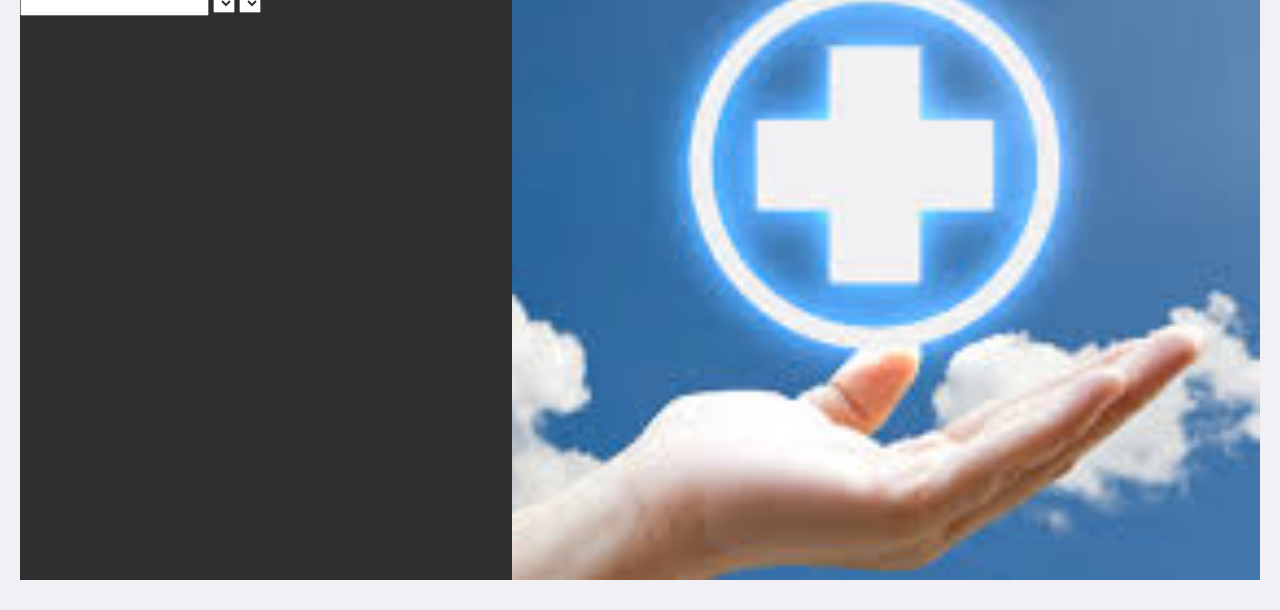
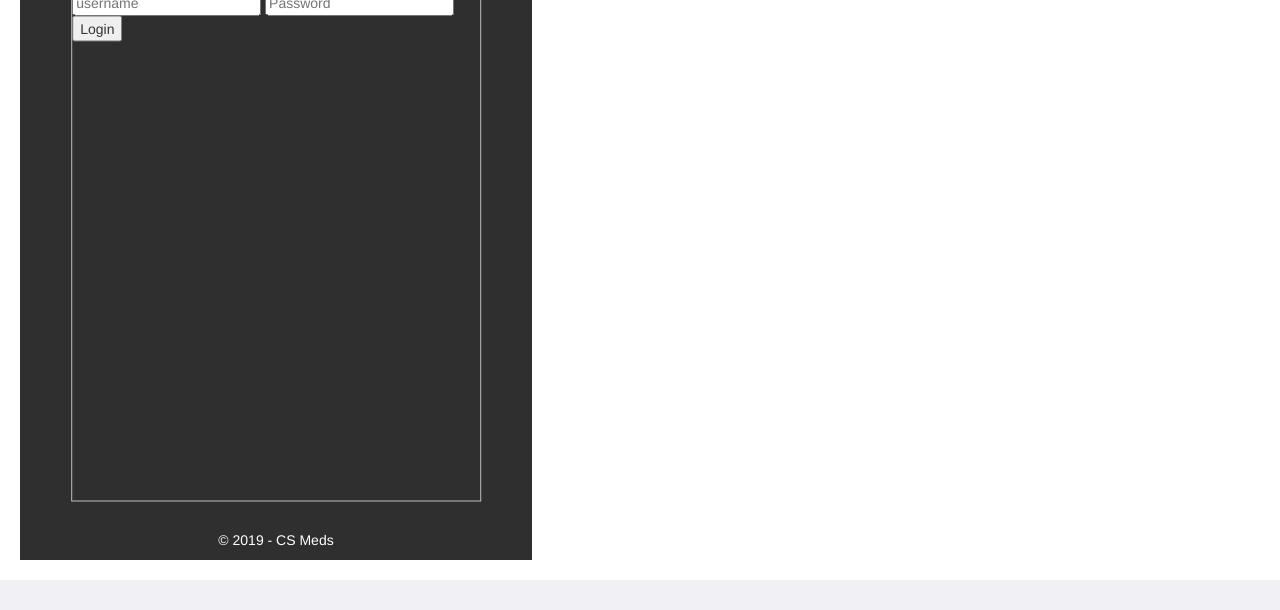
Before and after one commit to farinacci1/School, a plain HTML site: page DB_project/index.html in a window 1280 px wide. Shown: the part 190-800 px from the top of the page. Drawn offline with nearby package versions, Linux system fonts and the light colour scheme.

Commit message:
Add files via upload

```diff
--- a/DB_project/index.html
+++ b/DB_project/index.html
@@ -12,44 +12,40 @@
   <meta name="author" content="Jorge Farinacci">
   <meta name="author" content="Andrew Min">
   <meta name="author" content="Phillip Thamm">
-  <!-- bootstrap -->
-  <link rel="stylesheet" href="https://maxcdn.bootstrapcdn.com/bootstrap/3.4.0/css/bootstrap.min.css">
-  <!-- jQuery library -->
+
+  <meta name="viewport" content="width=device-width, initial-scale=1">
   <script src="https://ajax.googleapis.com/ajax/libs/jquery/3.3.1/jquery.min.js"></script>
-  <!-- Latest compiled JavaScript -->
-  <script src="https://maxcdn.bootstrapcdn.com/bootstrap/3.4.0/js/bootstrap.min.js"></script>
+  <link href="//maxcdn.bootstrapcdn.com/bootstrap/3.3.0/css/bootstrap.min.css" rel="stylesheet" type="text/css" />
+  <script src="//maxcdn.bootstrapcdn.com/bootstrap/3.3.0/js/bootstrap.min.js"></script>
   <link rel="stylesheet" type="text/css" href="indexStyle.css">
 
 </head>
 
 <body>
-	<div class="content_header"/>
+  <div class="content_header"/>
   <div class="content_body">
-	<span class="leftInnerContainer">
-		<div class="leftInnerContainerTop">
-		</div>
-		<div class="leftInnerContainerWhole">
-			<div class="describer">
-				<div class="describer_msg">
-					Register Hospital
+	<div class="container-fluid">
+		<div class="row">
+			<div class="content_body_left">
+				<div class="content_body_left_header"/>
+				<div class="content_body_left_body">
+					<div class="logForm">
+						<form>
+							<input type="text" max_length = "100"  placeholder="username" name="Username" id="uField" required>
+							<input type="password" max_length = "100"  placeholder="Password" name ="Password" id="pField" required>
+							<button type="submit" id="logInButton">Login</button></div>
+						</form>
+					</div>
 				</div>
-			</div>
-			<div class="registrationForm">
-				<form>
-					<input type="text" name="Hospital name" value="">
-					<select name="country">
-						<option value=""></option>
-					</select>
-					<select name="region">
-						 <option value=""></option>
-					</select>
-				</form>
+				<div class="content_body_left_footer">
+					&copy; 2019 - CS Meds
+				</div>
+
 			</div>
 		</div>
-
-	</span>
-	<span class="rightInnerContainer"/>
+	</div>
   </div>
   <div class="content_footer"/>
+
 </body>
 </html>
--- a/DB_project/indexStyle.css
+++ b/DB_project/indexStyle.css
@@ -1,12 +1,9 @@
 body{
 
     height: 100%;
-	min-height: 600px;
-	min-width: 800px;
-    margin: 0;
-    padding: 0;
-    background-color: #f0f0f5;
 	display: table;
+	background-color: #f0f0f5;
+
 }
 .content_header, .content_body,.content_footer{
 	display: table-row;
@@ -15,56 +12,37 @@ body{
 	position: fixed;
 	top: 0px;
 	width: 100%;
-	height: 30px;
+	min-height: 30px;
+	max-height:30px;
 	background-color: inherit;
 }
 .content_body {
 	position: fixed;
-	height: 100%;
 	width:100%;
 	top:30px;
-	bottom:30px;
-	min-height:540px;
-	background-color: inherit;
+	height:100%;
+	background-color: white;
 }
 .content_footer{
 	position: fixed;
-	bottom: 0px;
 	width: 100%;
-	height: 30px;
+	min-height: 30px;
+	max-height:30px;
+	bottom:0px;
 	background-color: inherit;
 }
-
-.leftInnerContainer{
-	display: table;
-	position: fixed;
-	height: 100%;
+.content_body_left{
+	position:fixed;
+	top:50px;
+	bottom:50px;
 	width:40%;
 	margin-left:20px;
-	background-color:  #2f2f2f;
 }
-.rightInnerContainer{
-	position: fixed;
-	height: 100%;
-	left: 40%;
-	width:calc(60% - 20px);
-	margin-right:20px;
 
-	background: url(healthcareHomePage.jpg);
-	background-repeat: no-repeat;
-	background-position: center center;
-	-webkit-background-size: cover;
-	-moz-background-size: cover;
-	-o-background-size: cover;
-	background-size: cover;
-}
-.leftInnerContainerTop, .leftInnerContainerWhole{
-	display: table-row;
-}
-.leftInnerContainerTop{
-	position: absolute;
+.content_body_left_header{
+	position:fixed;
 	height:100px;
-	width:100%;
+	width:40%;
 	border-bottom-style:solid;
 	border-bottom-color: #C0C0C0;
 	border-bottom-width:1px;
@@ -73,34 +51,38 @@ body{
 	background-size: 200px 50px;
 	background-repeat: no-repeat;
 	background-color:red;
+	-webkit-box-sizing: border-box; /* Safari/Chrome, other WebKit */
+	-moz-box-sizing: border-box;    /* Firefox, other Gecko */
+	box-sizing: border-box;
 }
-.leftInnerContainerWhole{
-	display: table;
-	position: absolute;
-	top:100px;
-	height: 100%;
-	width:100%;
-	background-color: inherit;
+.content_body_left_body{
+	position:fixed;
+	width:40%;
+	top:150px;
+	height:calc(100% - 230px);
+	background-color: #2f2f2f;
 }
-.describer, .registrationForm{
-	display: table-row;
+.content_body_left_footer{
+	position: fixed;
+	width: 40%;
+	min-height: 30px;
+	max-height:30px;
+	bottom:50px;
+	background-color: #2f2f2f;
+	color: white;
+	text-align: center;
 }
-.describer{
-	position: absolute;
-	height:50px;
-	width: 100%;
-
+.logForm{
+	position:absolute;
+	margin: 0 auto;
+	width: 80%;
+	height:90%;
+	left: 50%;
+	top: 50%;
+	transform: translate(-50%, -50%);
+	background-color: transparent;
+	border: 1px solid #C0C0C0;
+	-webkit-box-sizing: border-box; /* Safari/Chrome, other WebKit */
+	-moz-box-sizing: border-box;    /* Firefox, other Gecko */
+	box-sizing: border-box;
 }
-.describer_msg{
-	position:absolute;
-	bottom:0;
-	width:100%;
-	text-align:center;
-	font-size:30px;
-	color:white;
-}
-.registrationForm{
-	position:absolute;
-	top:50px;
-	height: 100%;
-}
```
